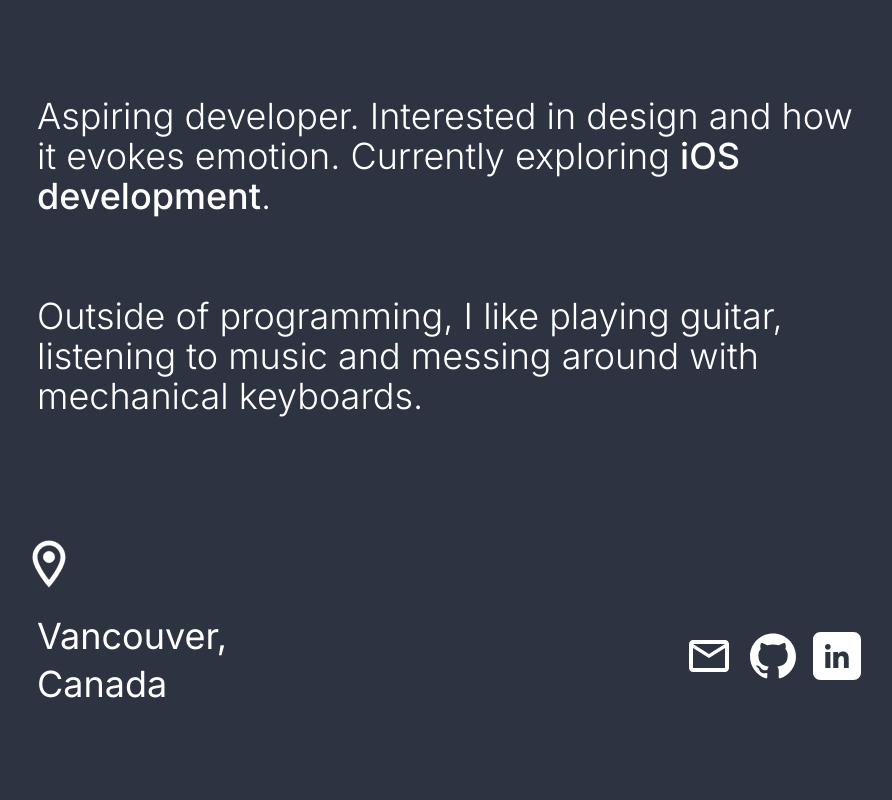
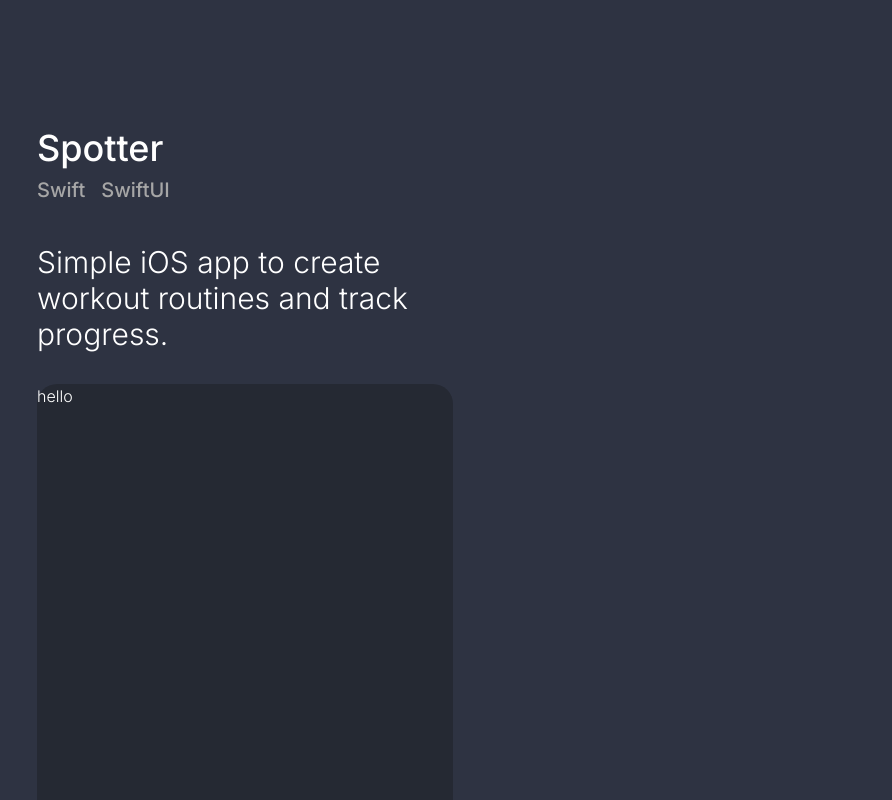
Before and after one commit to nevadoj/nevadoj.github.io, a React (Create React App) app: page / in a window 1280 px wide. Shown: the part 960-1760 px from the top of the page, without its empty margins (187-1079 px from the left). Before the commit the page ends 1712 px from the top, so only its background shows below. Built offline with nearby package versions, Linux system fonts and the light colour scheme; the HTML template or start-up script is replaced by a standard one.

Commit message:
working on projects section

```diff
--- a/src/App.js
+++ b/src/App.js
@@ -8,7 +8,7 @@ function App() {
     <div>
       <NavBar />
       <Home />
-      {/* <Projects /> */}
+      <Projects />
       <About />
     </div>
   );
--- a/src/components/NavBar.js
+++ b/src/components/NavBar.js
@@ -4,10 +4,10 @@ import { Link } from 'react-scroll'
 export default function NavBar() {
 
   const links = [
-    // {
-    //   id: 1,
-    //   link: 'projects'
-    // },
+    {
+      id: 1,
+      link: 'projects'
+    },
     {
       id: 2,
       link: 'about'
--- a/src/components/Projects.js
+++ b/src/components/Projects.js
@@ -2,15 +2,25 @@ import React from 'react'
 
 export default function Projects() {
   return (
-    <div name="projects" className="h-screen w-full bg-[#495046] text-white">
-      <div className="max-w-screen-lg mx-auto flex flex-col h-full">
-        <div className="font-light max-w-4xl mx-24 my-24">
-            <p className="text-4xl font-medium">Spotter</p>
-            <div className="flex justify-start py-2 text-xl font-medium text-[#A6A6A6]">
-                <p className="pr-4">Swift</p>
-                <p>SwiftUI</p>
+    <div name="projects" className="h-screen w-full bg-altbg text-white">
+      <div className="max-w-screen-lg mx-auto flex flex-col">
+        <div className="font-light max-w-4xl mx-24 my-24 pt-20">
+
+            <div className='flex flex-wrap sm:justify-between'>
+              <div>
+                <p className="text-4xl font-medium">Spotter</p>
+                <div className="flex justify-start py-2 text-xl font-medium text-[#A6A6A6]">
+                    <p className="pr-4">Swift</p>
+                    <p className="pr-4">SwiftUI</p>
+                </div>
+                <p className='text-3xl py-8 w-1/2'>Simple iOS app to create workout routines and track progress.</p>
+              </div>
+
+              <div class="box-border h-[34rem] w-1/2 rounded-[20px] bg-altbg-dark">
+                <p>hello</p>
+              </div>
             </div>
-            <p className='text-3xl py-8'>App that does blank</p>
+
         </div>
       </div>
     </div>
--- a/tailwind.config.js
+++ b/tailwind.config.js
@@ -8,6 +8,7 @@ module.exports = {
       colors: {
         'mainbg': '#495046',
         'altbg': '#2E3342',
+        'altbg-dark': '#252933',
       },
       keyframes: {
         'fade-in-down': {
```
